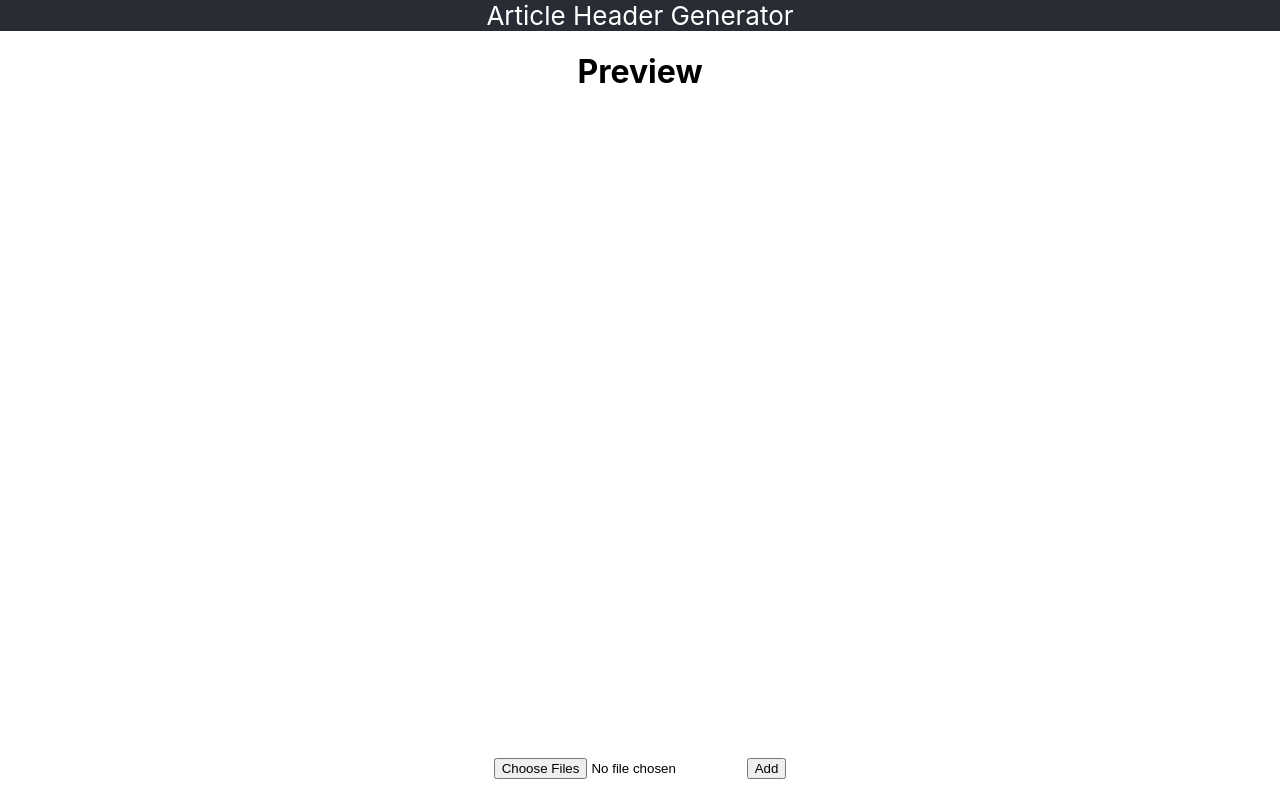
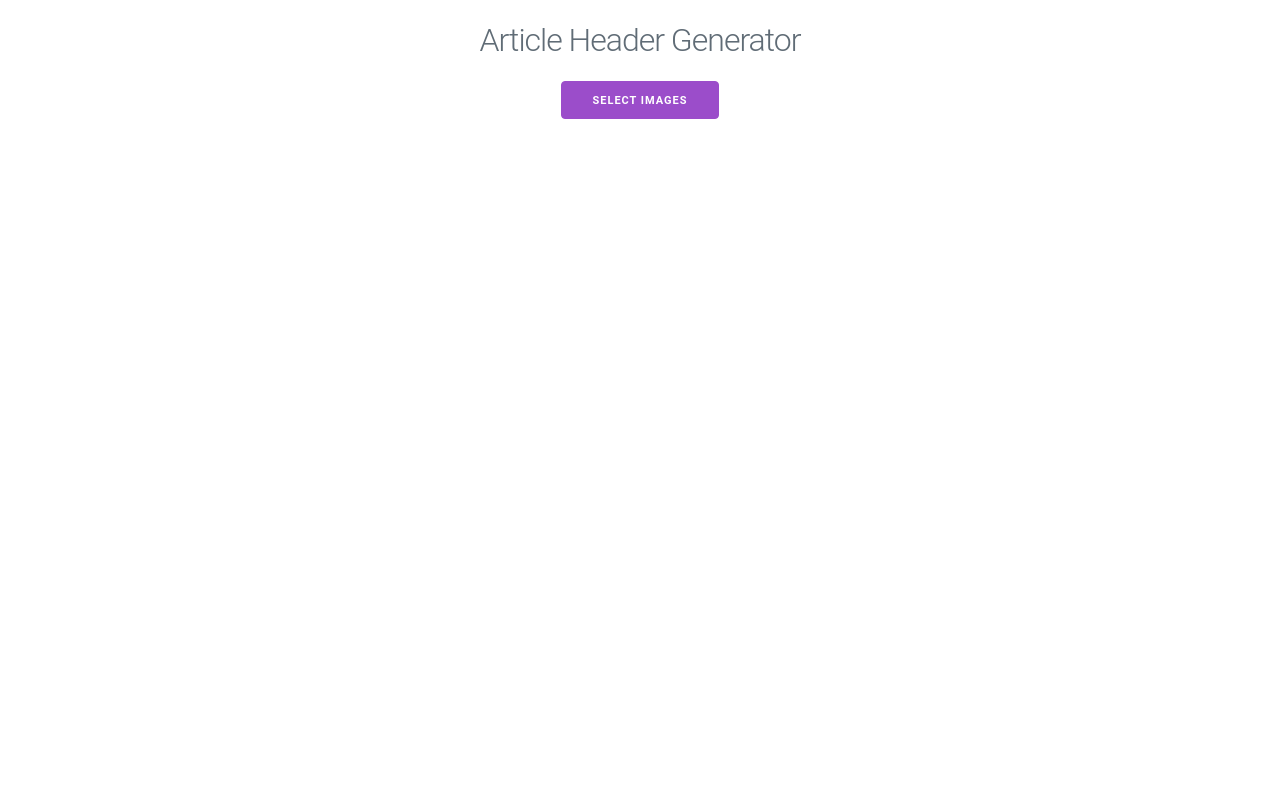
Before and after one commit to mezzode/summit, a React (Create React App) app: page / in a window 1280 px wide. Built offline with nearby package versions, Linux system fonts and the light colour scheme.

Commit message:
Simplify design and add styles

```diff
--- a/package.json
+++ b/package.json
@@ -7,6 +7,7 @@
     "@types/node": "10.12.18",
     "@types/react": "16.7.18",
     "@types/react-dom": "16.0.11",
+    "milligram": "^1.3.0",
     "react": "^16.7.0",
     "react-dom": "^16.7.0",
     "react-scripts": "2.1.3",
--- a/src/App.css
+++ b/src/App.css
@@ -1,16 +1,5 @@
-.App {
+.main {
   text-align: center;
-}
-
-.App-header {
-  background-color: #282c34;
-  /* min-height: 100vh; */
-  display: flex;
-  flex-direction: column;
-  align-items: center;
-  justify-content: center;
-  font-size: calc(10px + 2vmin);
-  color: white;
 }
 
 .main-canvas {
--- a/src/App.tsx
+++ b/src/App.tsx
@@ -42,7 +42,7 @@ class App extends Component<Props, State> {
 
   private drawMiniPositions(): void {
     const {positions, fullWidth} = this.calcFullPositions();
-    if (!positions) {
+    if (positions.length === 0) {
       return;
     }
 
@@ -107,9 +107,7 @@ class App extends Component<Props, State> {
       };
     })
 
-    this.setState({
-      imgs: [...this.state.imgs, ...imgs],
-    })
+    this.setState({ imgs });
 
     // clear input
     fileInput.value = '';
@@ -117,15 +115,12 @@ class App extends Component<Props, State> {
 
   render() {
     return (
-      <div className="App">
-        <header className="App-header">
-          Article Header Generator
-        </header>
-        <h1>Preview</h1>
-        <canvas ref={this.mainCanvas} className="main-canvas"/>
+      <div className="main container">
+        <h1>Article Header Generator</h1>
+        {this.state.imgs.length > 0 && <canvas ref={this.mainCanvas} className="main-canvas"/>}
         {this.state.imgs.map(img => <p key={img.img.src}>{img.name}</p>) /* TODO: proper component */}
-        <input type="file" accept="image/*" multiple ref={this.fileInput}/>
-        <button onClick={this.add}>Add</button>
+        <input id="fileInput" type="file" accept="image/*" multiple ref={this.fileInput} hidden onChange={this.add}/>
+        <label htmlFor="fileInput" className="button">Select Images</label>
       </div>
     );
   }
--- a/src/index.tsx
+++ b/src/index.tsx
@@ -3,6 +3,9 @@ import ReactDOM from 'react-dom';
 import './index.css';
 import App from './App';
 import * as serviceWorker from './serviceWorker';
+import 'milligram';
+import 'normalize.css';
+
 
 ReactDOM.render(<App />, document.getElementById('root'));
 
```
Also changed, not shown: 1 other file (tests, documents, lock files or other folders).
